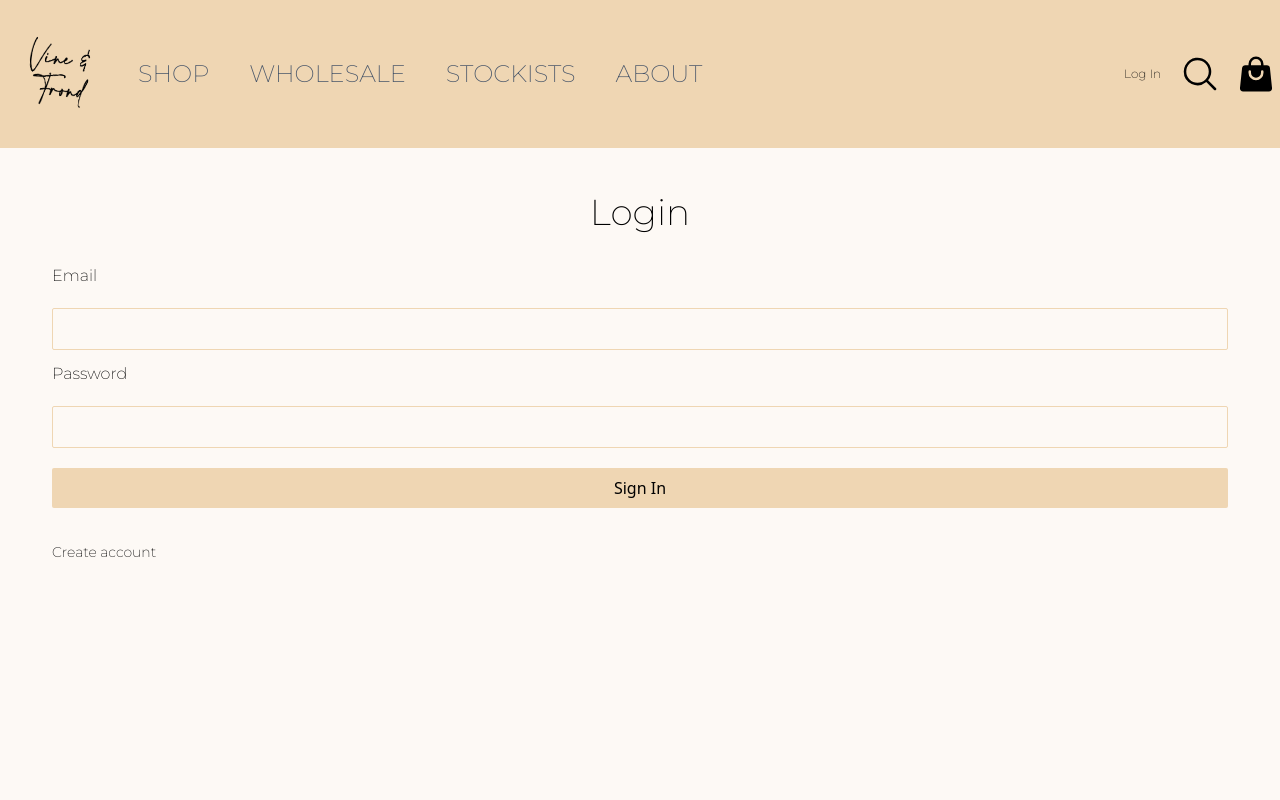
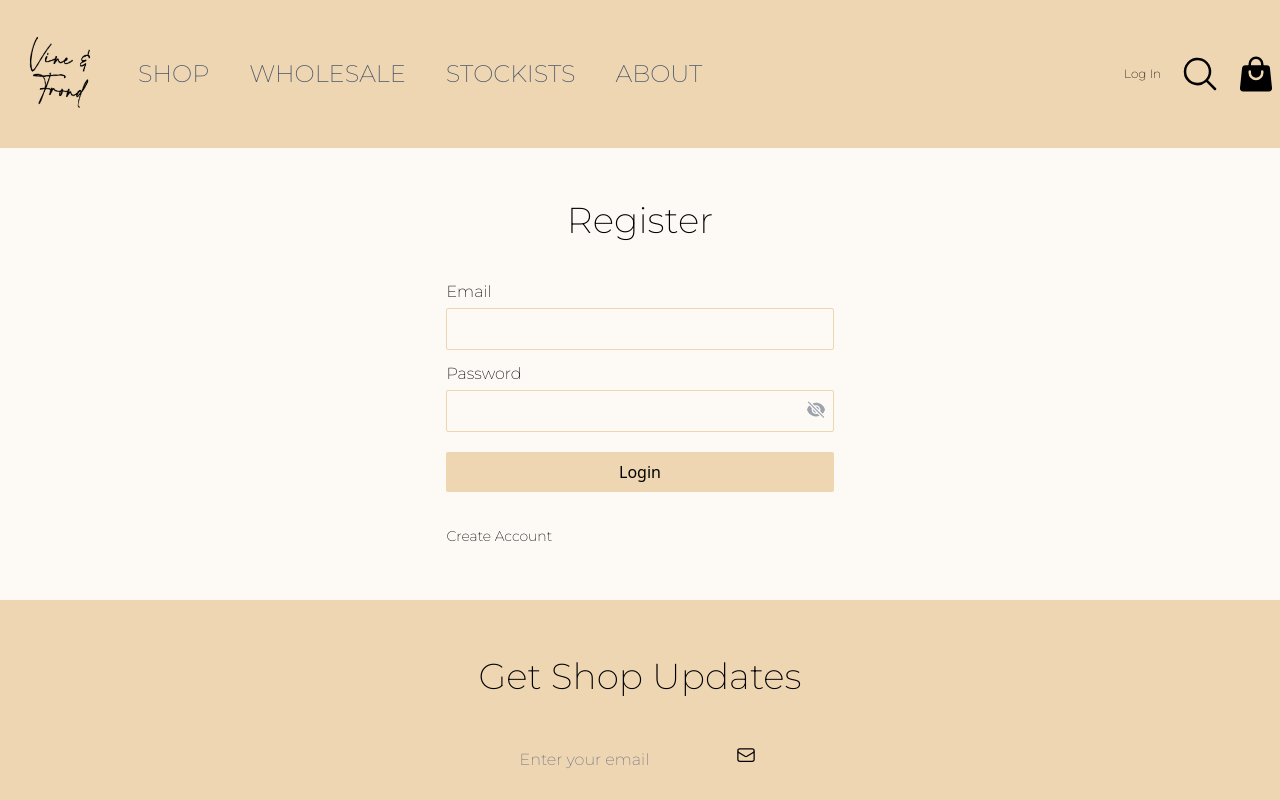
Before and after one commit to Calathea-Z/Vine-Frond-Shop, a Next.js app: page /login in a window 1280 px wide. Shown: the top 800 px of the page. Built offline with nearby package versions, Linux system fonts and the light colour scheme.

Commit message:
Fix formatting on login page.

```diff
--- a/components/Footer.jsx
+++ b/components/Footer.jsx
@@ -6,15 +6,20 @@ import { EnvelopeIcon } from "@heroicons/react/24/outline";
 
 const Footer = () => {
   return (
-    <div className='bg-primary w-full flex flex-col justify-center items-center p-10'>
-      <div className='p-4'>
-        <h1 className='text-2xl sm:text-4xl text-bold'>Get Shop Updates</h1>
+    <div className="bg-primary w-full flex flex-col justify-center items-center p-10">
+      <div className="p-4">
+        <h1 className="text-2xl sm:text-4xl text-bold">Get Shop Updates</h1>
       </div>
       <div className="flex m-4">
-        <form className='bg-transparent focus:underline-0'>
-          <input type="email" name="email" placeholder="Enter your email" className='bg-transparent border-none outline-none pr-2 focus:ring-0 focus:underline-0 text-[#877570]' />
-          <button className='m-2 p-2 rounded-full bg-transparent border-transparent border-[1px] hover:bg-[#caafa8]'>
-            <EnvelopeIcon className='w-5 h-5' />
+        <form className="bg-transparent focus:underline-0">
+          <input
+            type="email"
+            name="email"
+            placeholder="Enter your email"
+            className="bg-transparent border-none outline-none pr-2 focus:ring-0 focus:underline-0 text-[#877570]"
+          />
+          <button className="m-2 p-2 rounded-full bg-transparent border-transparent border-[1px] hover:bg-[#caafa8]">
+            <EnvelopeIcon className="w-5 h-5" />
           </button>
         </form>
       </div>
@@ -23,7 +28,7 @@ const Footer = () => {
           <SocialIcon
             url="https://www.instagram.com/vineandfrond/"
             fgColor="transparent"
-            bgColor='black'
+            bgColor="black"
           />
           <SocialIcon
             url="https://www.facebook.com/vineandfrondceramics"
@@ -33,19 +38,28 @@ const Footer = () => {
           <SocialIcon
             url="https://www.tiktok.com/@vineandfrond"
             fgColor="transparent"
-            bgColor='black'
+            bgColor="black"
           />
         </div>
       </div>
-      <div className='flex justify-around items-center sm:p-10 space-x-6 sm:space-x-10'>
-        <Link href='/#' className='hover-underline-animation'>
-          <Image src={simpleLogo} alt='simple logo' className='w-[5.5rem] h-[5.5rem]' />
+      <div className="flex justify-around items-center sm:p-10 space-x-6 sm:space-x-10">
+        <Link href="/#" className="hover-underline-animation">
+          Home
         </Link>
-        <Link href="/contact" className='hover-underline-animation'>Contact</Link>
-        <Link href="/shipping" className='hover-underline-animation'>Shipping</Link>
-        <Link href='/faq' className='hover-underline-animation'>FAQ</Link>
+        <Link href="/contact" className="hover-underline-animation">
+          Contact
+        </Link>
+        <Link href="/shipping" className="hover-underline-animation">
+          Shipping
+        </Link>
+        <Link href="/faq" className="hover-underline-animation">
+          FAQ
+        </Link>
       </div>
-      <Link href='https://zach-sykes.com' className='text-xs hover-underline-animation'>
+      <Link
+        href="https://zach-sykes.com"
+        className="text-xs hover-underline-animation"
+      >
         Website by Calathea Designs
       </Link>
     </div>
--- a/components/Header.jsx
+++ b/components/Header.jsx
@@ -14,11 +14,10 @@ import {
 } from "@heroicons/react/24/solid";
 import { useContext } from "react";
 import { Store } from "@/utils/Store";
-import jsCookie from 'js-cookie';
 
 const Header = () => {
   const { state, dispatch } = useContext(Store);
-  const { userInfo } = state;
+  const { userInfo, cart } = state;
   const [active, setActive] = useState("");
 
   return (
@@ -60,13 +59,19 @@ const Header = () => {
       {/*------------------- Right Nav       */}
       <div className="flex items-center sm:pr-0 pr-5 sm:px-4 space-x-4 w-full justify-end">
         {userInfo ? (
-         <Link href='/profile' passHref> <div className="flex flex-col">
-            <UserCircleIcon className="w-6 h-6 xl:w-10 xl:h-10 hover:text-[#caafa8]" />
-            <p>{userInfo.name}</p>
-          </div>
-           </Link>
+          <Link href="/profile" passHref>
+            {" "}
+            <div className="flex flex-col">
+              <UserCircleIcon className="w-6 h-6 xl:w-10 xl:h-10 hover:text-[#caafa8]" />
+              <p>{userInfo.name}</p>
+            </div>
+          </Link>
         ) : (
-          <Link href="/login" passHref className='w-[2.5rem] hover-underline-animation text-xs'>
+          <Link
+            href="/login"
+            passHref
+            className="w-[2.5rem] hover-underline-animation text-xs"
+          >
             Log In
           </Link>
         )}
--- a/pages/api/hello.js
+++ /dev/null
@@ -1,7 +0,0 @@
-import db from "@/utils/mongoDB/db";
-
-export default async function handler(req,res) {
-  await db.connect();
-  await db.disconnect();
-  res.status(200).json({name: 'Jon'});
-}
--- a/pages/api/users/register.js
+++ b/pages/api/users/register.js
@@ -22,6 +22,18 @@ export default async function handler(req, res) {
       await user.save();
       console.log("Registration Successful");
       res.status(201).json({ success: true, data: user });
+
+      const newUser = {
+        _id: data._id,
+        firstName: data.firstName,
+        lastName: data.lastName,
+        email: data.email,
+        isAdmin: false,
+        isWholesale: false,
+      }
+
+      const token = signToken(newUser);
+      res.send({...user, token})
     } catch (error) {
       res.status(400).json({ success: false });
     }
--- a/pages/login.js
+++ b/pages/login.js
@@ -1,32 +1,74 @@
 import Footer from "@/components/Footer";
 import Header from "@/components/Header";
+import { Store } from "@/utils/Store";
+import axios from "axios";
 import Link from "next/link";
+import { useRouter } from "next/router";
 import { useForm } from "react-hook-form";
-import { useState } from "react";
+import { useEffect, useContext, useState } from "react";
+import jsCookie from "js-cookie";
+import { EyeIcon, EyeSlashIcon } from "@heroicons/react/24/solid";
+import { useSnackbar } from "notistack";
 
 const LoginScreen = () => {
+  const { enqueueSnackbar }  = useSnackbar();
+  const router = useRouter();
+  const { state, dispatch } = useContext(Store);
+  const { userInfo } = state;
+
+  // useEffect(() => {
+  //   if (userInfo) {
+  //     router.push("/");
+  //   }
+  // }, [router, userInfo]);
+
+  const [showPassword, setShowPassword] = useState(false);
+
   const {
     handleSubmit,
     register,
     formState: { errors },
-  } = useForm();
-
-  const [showPassword, setShowPassword] = useState(false);
+  } = useForm({
+    defaultValues: {
+      email: "",
+      password: "",
+    },
+  });
 
   const handlePasswordShowHide = () => {
     setShowPassword(!showPassword);
   };
 
-  const submitHandler = async ({email, password}) => {};
+  const submitHandler = async ({
+    email,
+    password,
+  }) => {
+    try {
+      const { data } = await axios.post(`/api/users/register`, {
+        email,
+        password,
+      });
+      console.log("hit success")
+      dispatch({ type: "USER_LOGIN", payload: data });
+      jsCookie.set("userInfo", JSON.stringify(data));
+      router.push("/");
+    } catch (err) {
+      console.log(err.message)
+      enqueueSnackbar("Something went wrong, please try again.", { variant: "error" });
+    }
+  };
   return (
-    <div>
+    <div className="flex flex-col">
       <Header />
-      <div className="bg-[#fdf9f5] flex flex-col h-screen p-8">
-        <h1 className="self-center p-3 text-4xl">Login</h1>
-        <form onSubmit={handleSubmit(submitHandler)} className="flex flex-col p-5 ">
-          <h1 className='mb-5'>Email</h1>
+      <div className="bg-[#fdf9f5] flex flex-col items-center p-8">
+        <h1 className="self-center px-10 py-5 text-4xl">Register</h1>
+        <form
+          onSubmit={handleSubmit(submitHandler)}
+          className="flex flex-col p-5 "
+        >
+          <h1 className="mb-1">Email</h1>
           <input
-            className="bg-transparent border-primary mb-3 p-2 rounded-sm focus:bg-transparent focus:ring-0 focus:border-transparent w-full"
+            className="bg-transparent border-primary mb-3 p-2 rounded-sm focus:bg-transparent focus:ring-0 focus:border-transparent w-[24.2rem]"
             type="email"
             {...register("email", {
               required: "Required",
@@ -43,25 +85,47 @@ const LoginScreen = () => {
           ) : (
             ""
           )}
-          <h1 className='mb-5'>Password</h1>
-          <input
-                className="bg-transparent border-primary mb-3 p-2 rounded-sm focus:bg-transparent focus:ring-0 focus:border-transparent w-full"
+          <h1 className="mb-1">Password</h1>
+          <div className="flex gap-2">
+            <div>
+              <input
+                className="bg-transparent border-primary mb-3 p-2 rounded-sm focus:bg-transparent focus:ring-0 focus:border-transparent w-[24.2rem]"
                 type={showPassword ? "text" : "password"}
-                {...register("password",
-                {
-                  required: "Required",})}
+                {...register("password", {
+                  required: "Required",
+                })}
               />
               {errors.password ? (
-                <p className="bg-primary border-transparent rounded-md p-[.2rem] text-black font-sans text-[.6rem] w-max text-center mb-1">
+                <p className="bg-primary border-transparent rounded-md p-[.2rem] mb-1 text-black font-sans text-[.6rem] w-max text-center">
                   {errors.password?.message}
                 </p>
               ) : (
                 ""
               )}
-          <button className='bg-primary rounded-sm mt-2 px-10 py-2 hover:bg-primary/80 mb-8 font-sans' type='submit'>Sign In</button>
+            </div>
+            {showPassword ? (
+              <EyeIcon
+                className="w-5 h-5 absolute translate-x-[22.5rem] translate-y-[.6rem] cursor-pointer text-blue-400 hover:opacity-80"
+                id="show-hide"
+                onClick={handlePasswordShowHide}
+              />
+            ) : (
+              <EyeSlashIcon
+                className="w-5 h-5 absolute translate-x-[22.5rem] translate-y-[.6rem] cursor-pointer text-gray-400 hover:opacity-80"
+                id="show-hide"
+                onClick={handlePasswordShowHide}
+              />
+            )}
+          </div>
+          <button
+            className="bg-primary rounded-sm mt-2 px-10 py-2 font-sans hover:bg-primary/80 mb-8"
+            type="submit"
+          >
+            Login
+          </button>
           <div>
-            <Link href="/register" passHref className='text-sm hover:opacity-70'>
-              Create account
+            <Link href="/login" passHref className="text-sm hover:opacity-70">
+              Create Account
             </Link>
           </div>
         </form>
```
